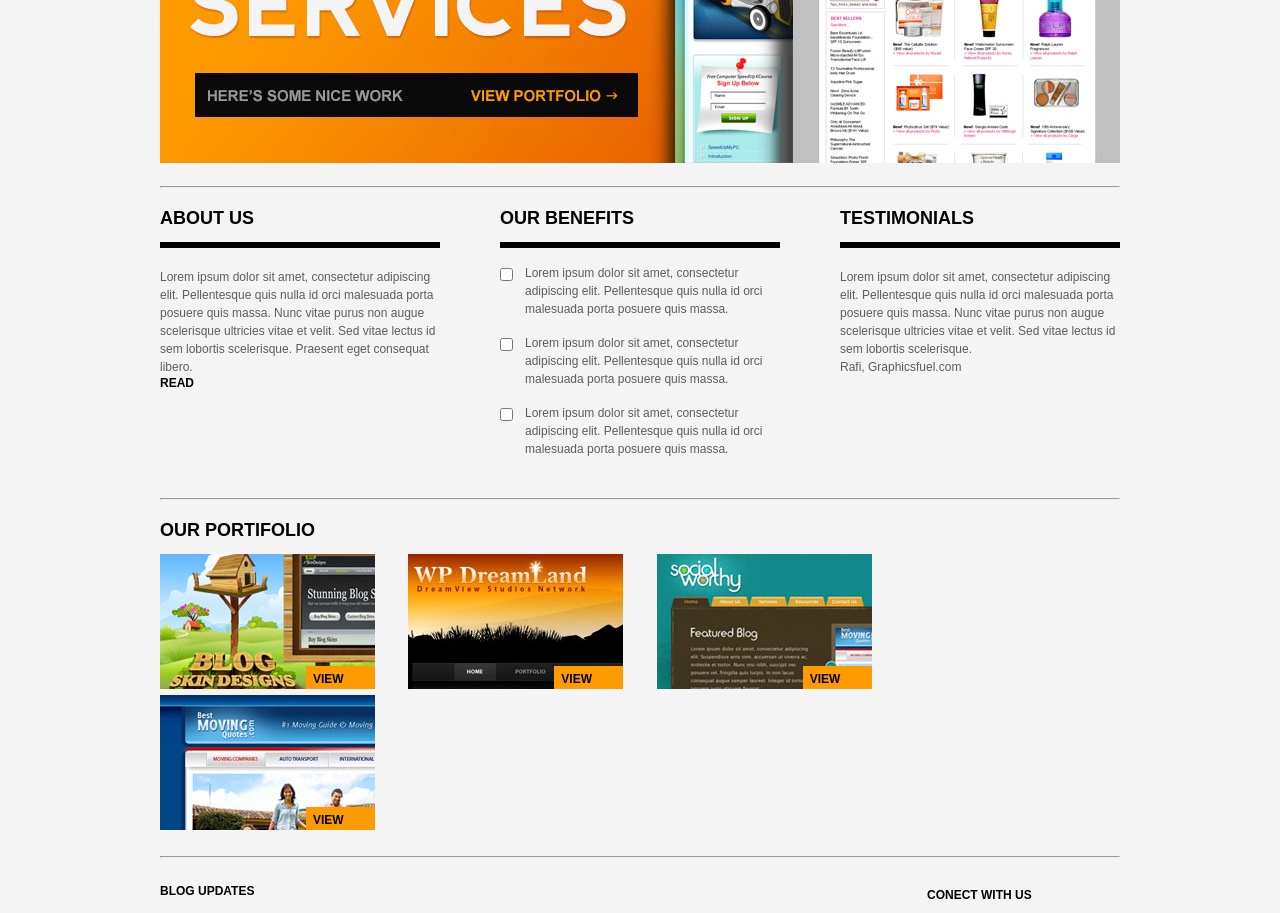
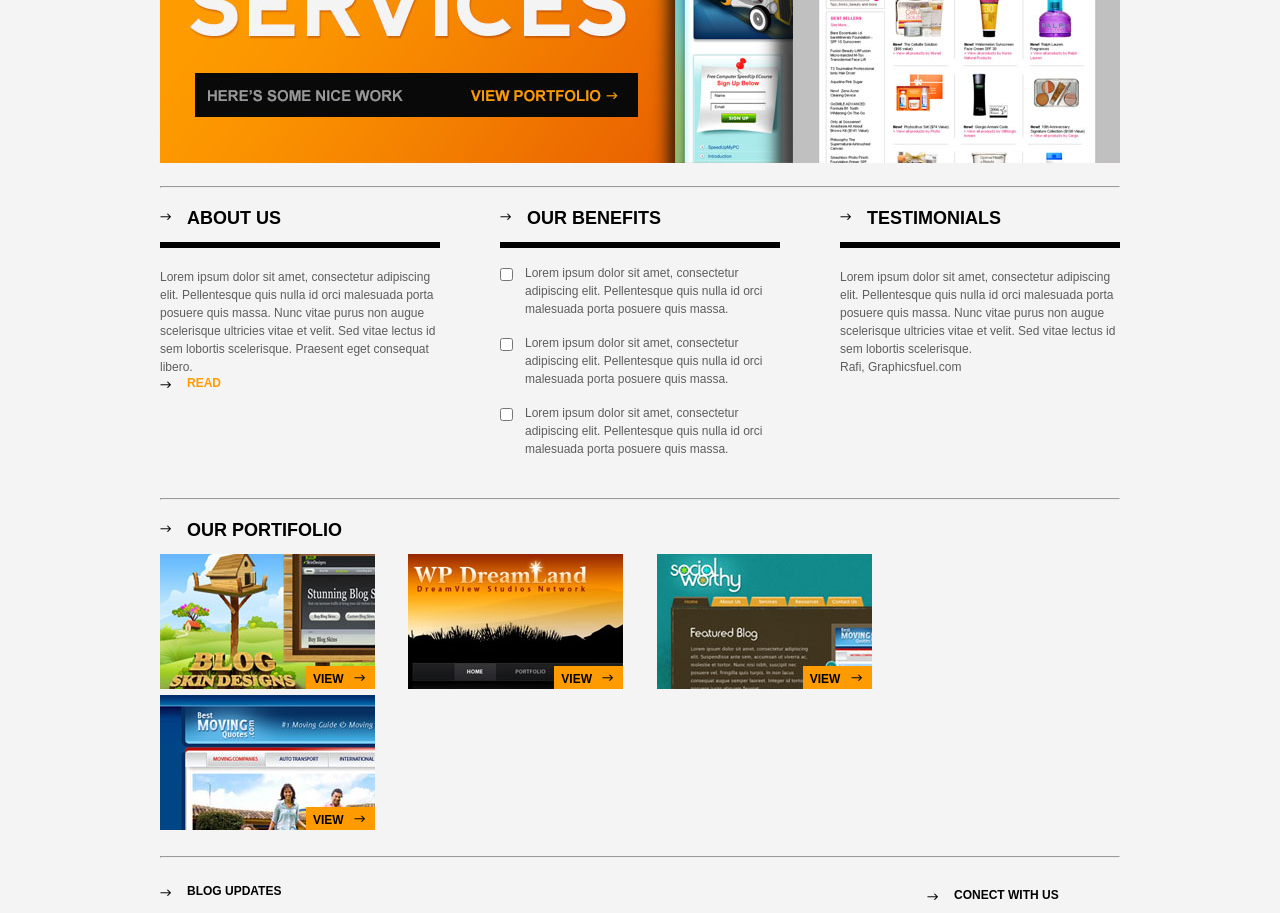
Before and after one commit to bittencourt-m/estudo_01, a plain HTML site: page index.html in a window 1280 px wide. Shown: the part 384-1297 px from the top of the page. Drawn offline with nearby package versions, Linux system fonts and the light colour scheme.

Commit message:
Versão final
Completo, já com o iconArrow.

```diff
--- a/assets/css/style.css
+++ b/assets/css/style.css
@@ -66,14 +66,14 @@ p {
 	color: #5d5d5d;
 }
 
-a, a:visited  {
+a:link {
 	color: #fe9b00;
 	font-weight: bold;
 	text-decoration: none;
 	text-transform: uppercase;
 }
 
-	a:hover, a:active, a>.active {
+	a:hover, .active {
 		color: #000000;
 	}
 
@@ -130,6 +130,16 @@ hr {
 }
 
 /* ---------------------------- ABOUT US ---------------------------- */
+
+.iconArrow {
+	float: left;
+	margin: 5px 16px 0px 0px;
+}
+
+	.view {
+		float: right;
+		margin: 2px 10px 0 0px;
+	}
 
 .aboutUs {
 	height: 270px;
@@ -211,6 +221,7 @@ footer {
 
 .navFooter {
 	position: relative;
+	margin-left: 424px;
 	width: 389px;
 	height: 13px;
 	top: 33px;
@@ -220,20 +231,20 @@ footer {
 		display: inline;
 	}
 
-		a {
+		.navFooter ul li a {
 			color: black;
+			text-transform: capitalize;
 		}
-			a:hover {
-				color: #fe9b00;
-			}
 
 .logoFooter {
 	float: right;
 	width: 119px;
 	height: 64px;
+	margin-right: 423px;
 }
 
 .copyrigth {
 	position: relative;
+	margin-left: 424px;
 	top: 53px;
 }
--- a/index.html
+++ b/index.html
@@ -5,7 +5,7 @@
 		<meta http-equiv="X-UA-Compatible" content="IE=edge">
 		<meta name="viewport" content="width=device-width, initial-scale=1">
 		<title>CreativeStudio</title>
-		<link href="assets/css/style.min.css?version=1.0" rel="stylesheet">
+		<link href="assets/css/style.css?version=1.0" rel="stylesheet">
 		<link href="assets/css/normalize.css?version=3.0.2" rel="stylesheet">
 	</head>
 	<body>
@@ -52,15 +52,15 @@
 			<hr>
 			<section class="aboutUs">
 				<article class="midleArticle">
-					<span class="icon iconArrow"></span>
+					<img class="iconArrow" src="assets/images/arrow.png">
 					<h2 class="subTitle">about us</h2>
 					<hr class="separador separadorContent">
 					<p>Lorem ipsum dolor sit amet, consectetur adipiscing elit. Pellentesque quis nulla id orci malesuada porta posuere quis massa. Nunc vitae purus non augue scelerisque ultricies vitae et velit. Sed vitae lectus id sem lobortis scelerisque. Praesent eget consequat libero.</p>
-					<span class="icon iconArrow"></span>
+					<img class="iconArrow" src="assets/images/arrow.png">
 					<a href="aboutus.html">read</a>
 				</article>
 				<article class="midleArticle">
-					<span class="icon iconArrow"></span>
+					<img class="iconArrow" src="assets/images/arrow.png">
 					<h2 class="subTitle">our benefits</h2>
 					<hr class="separador separadorContent">
 					<div class="inputCheckbox">
@@ -80,7 +80,7 @@
 					</div>
 				</article>
 				<article class="midleArticle lastArticle">
-					<span class="icon iconArrow"></span>
+					<img class="iconArrow" src="assets/images/arrow.png">
 					<h2 class="subTitle">testimonials</h2>
 					<hr class="separador separadorContent">
 					<p>Lorem ipsum dolor sit amet, consectetur adipiscing elit. Pellentesque quis nulla id orci malesuada porta posuere quis massa. Nunc vitae purus non augue scelerisque ultricies vitae et velit. Sed vitae lectus id sem lobortis scelerisque.</p>
@@ -89,7 +89,7 @@
 			</section>
 			<hr>
 			<section class="portifolio">
-				<span class="icon iconArrow"></span>
+				<img class="iconArrow" src="assets/images/arrow.png">
 				<h2 class="subTitle">our portifolio</h2>
 				<ul class="portifolioImages">
 					<li>
@@ -98,7 +98,7 @@
 								<img alt="Blog Skin Designs" title="Blog Skin Designs" src="assets/images/blogsd.jpg">
 								<div class="linkView">
 									view
-									<span class="iconArrow"></span>
+									<img class="iconArrow view" src="assets/images/arrow.png">
 								</div>
 							</a>
 						</article>
@@ -109,7 +109,7 @@
 								<img alt="WP Dreamland" title="WP Dreamland" src="assets/images/wpdreamland.jpg">
 								<div class="linkView">
 									view
-									<span class="iconArrow"></span>
+									<img class="iconArrow view" src="assets/images/arrow.png">
 								</div>
 							</a>
 						</article>
@@ -120,7 +120,7 @@
 								<img alt="Social Worthy" title="Social Worthy" src="assets/images/social.jpg">
 								<div class="linkView">
 									view
-									<span class="iconArrow"></span>
+									<img class="iconArrow view" src="assets/images/arrow.png">
 								</div>
 							</a>
 						</article>
@@ -131,7 +131,7 @@
 								<img alt="Best Moving Quotes" title="Best Moving Quotes" src="assets/images/moving.jpg">
 								<div class="linkView">
 									view
-									<span class="iconArrow"></span>
+									<img class="iconArrow view" src="assets/images/arrow.png">
 								</div>
 							</a>
 						</article>
@@ -141,12 +141,12 @@
 			<hr>
 			<section>
 				<article class="blogUpdates">
-					<span class="icon iconArrow"></span>
+					<img class="iconArrow" src="assets/images/arrow.png">
 					<h3 class="subTitle sub2">blog updates</h3>
 						<p>Lorem ipsum dolor sit amet, consectetur adipiscing elit. Pellentesque quis nulla id orci malesuada porta posuere quis massa. Nunc vitae purus non augue scelerisque ultricies vitae et velit. Sed vitae lectus id sem lobortis scelerisque. Praesent eget consequat libero.</p>
 				</article>
 				<article class="conect">
-					<span class="icon iconArrow"></span>
+					<img class="iconArrow" src="assets/images/arrow.png">
 					<h3 class="subTitle sub2">conect with us</h3>
 					<img class="social" alt="twitter" title="twitter" src="assets/images/twitter.png">
 					<img class="social" alt="facebook" title="facebook" src="assets/images/facebook.png">
@@ -158,7 +158,7 @@
 		<footer>
 			<nav class="navFooter">
 				<ul>
-					<li class="active">
+					<li>
 						<a href="index.html">Home |</a>
 					</li>
 					<li>
@@ -179,7 +179,7 @@
 				</ul>
 			</nav>
 			<span class="copyrigth">
-				2010 CreativeStudio. All Rights Reserved
+				©2010 CreativeStudio. All Rights Reserved
 			</span>
 			<img class="logo logoFooter" alt="Creative Studio Logo Footer" src="assets/images/logo.png">
 		</footer>
```
